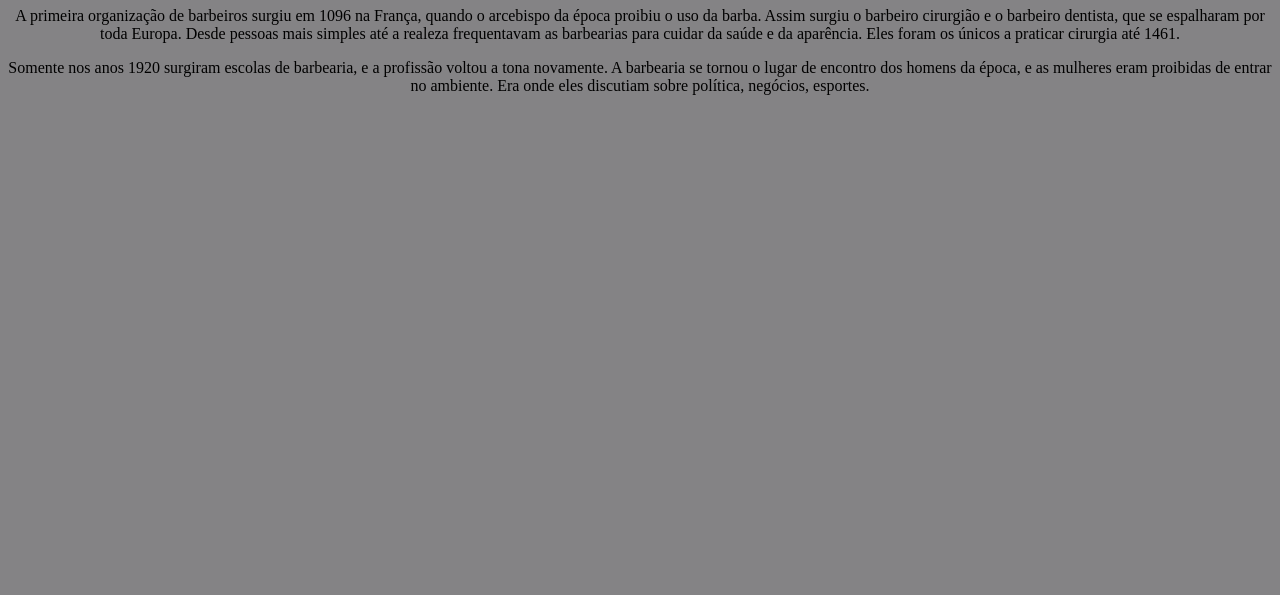
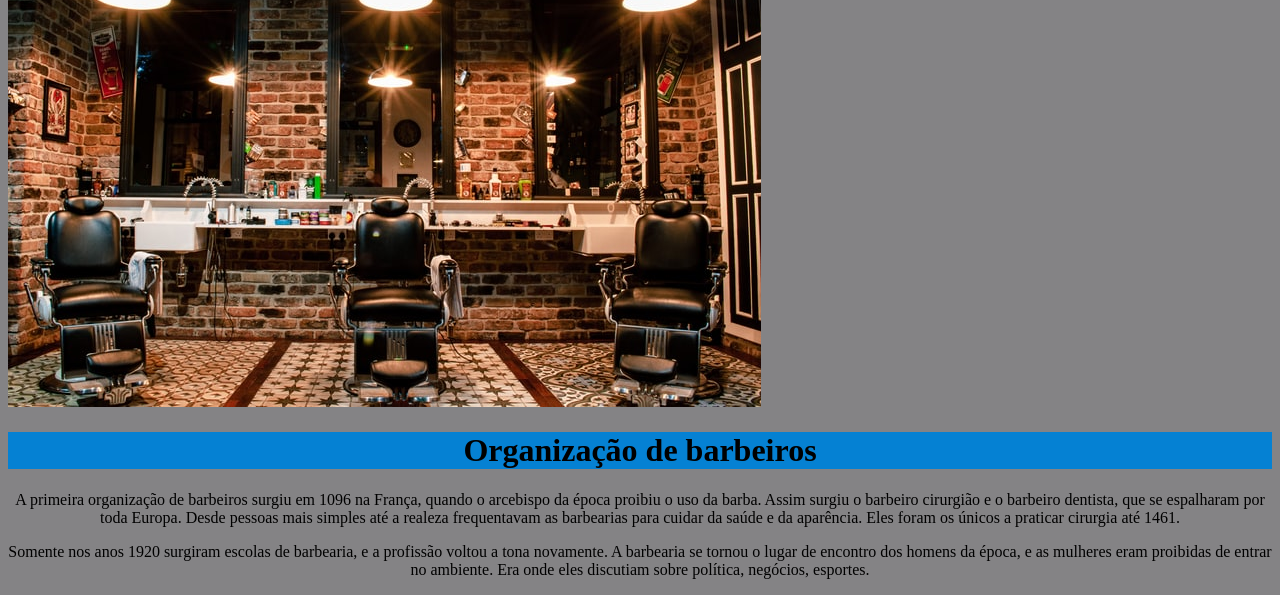
Before and after one commit to Alefmanga/gabriel2023, a plain HTML site: page p7tinho.html in a window 1280 px wide. Shown: the part 277-872 px from the top of the page. Before the commit the page ends 800 px from the top, so only its background shows below. Drawn offline with Linux system fonts and the light colour scheme.

Commit message:
Update p7tinho.html

```diff
--- a/p7tinho.html
+++ b/p7tinho.html
@@ -10,7 +10,7 @@
     <h1>A HISTORIA DA BARBEARIA</h1>
     <P>Antes uma profissão “esquecida”, hoje o homem moderno trouxe de volta com tudo as barbearias. A preocupação com a estética deixou de ser algo apenas feminino para adentrar o mundo masculino. As barbearias estão se tornando cada vez mais populares. Mas você sabe como elas surgiram? Vamos descobrir</P>
     <P>A preocupação com a aparência é uma coisa muito antiga, vêm lá da Grécia, com sua mitologia. Que contava que os deuses se preocupavam em manter sempre boa aparência e higiene. Os homens sábios e filósofos de Atenas ostentavam suas longas barbas. A barbearia se tornou ponto de encontro de poetas, políticos, filósofos. Eles usavam o lugar para também discutir notícias e política.</P>
-    <Img src=file:///home/escola/Downloads/barbearia.p7tinho.jpg>
+    <img src="qual-a-diferenca-entre-barbershop-e-barbearia.jpg">
         <h1>Organização de barbeiros</h1>
         <p>A primeira organização de barbeiros surgiu em 1096 na França, quando o arcebispo da época proibiu o uso da barba. Assim surgiu o barbeiro cirurgião e o barbeiro dentista, que se espalharam por toda Europa. Desde pessoas mais simples até a realeza frequentavam as barbearias para cuidar da saúde e da aparência. Eles foram os únicos a praticar cirurgia até 1461.</p>
         <p>Somente nos anos 1920 surgiram escolas de barbearia, e a profissão voltou a tona novamente. A barbearia se tornou o lugar de encontro dos homens da época, e as mulheres eram proibidas de entrar no ambiente. Era onde eles discutiam sobre política, negócios, esportes.</p>
```
